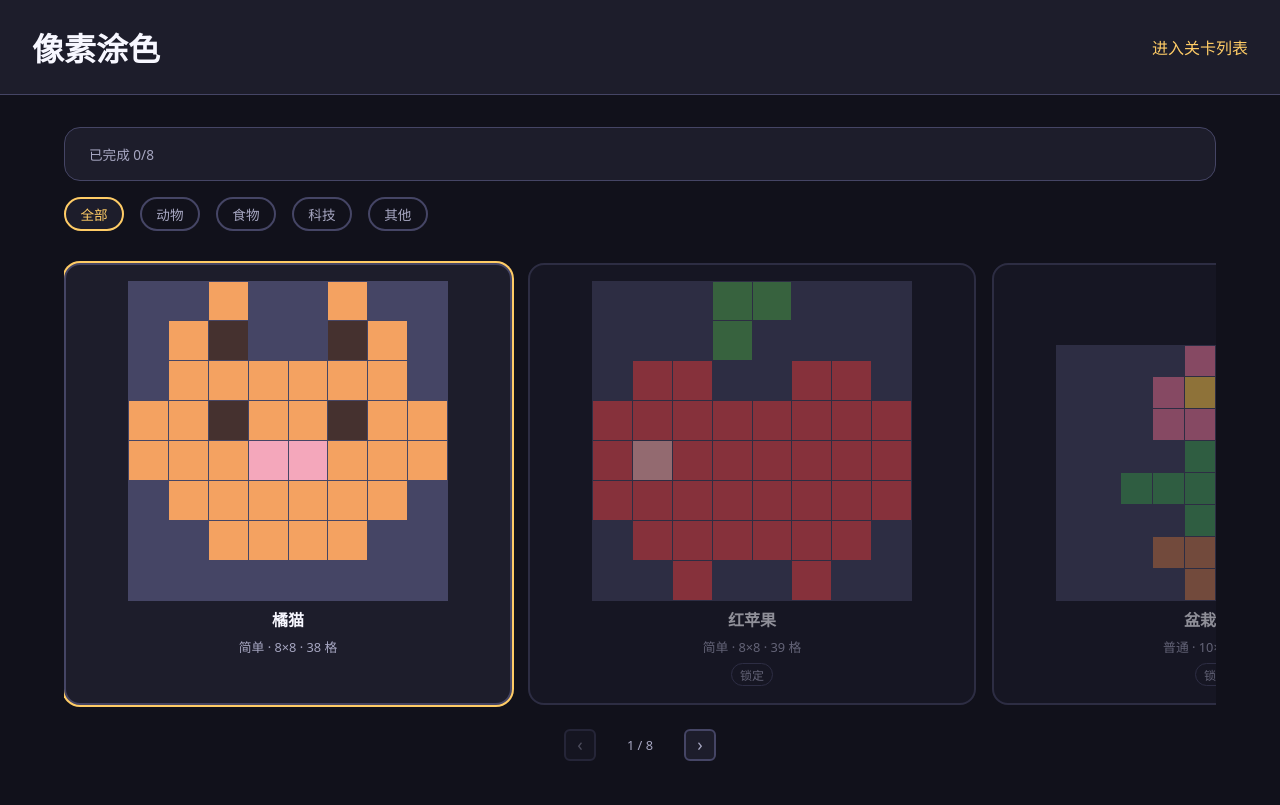
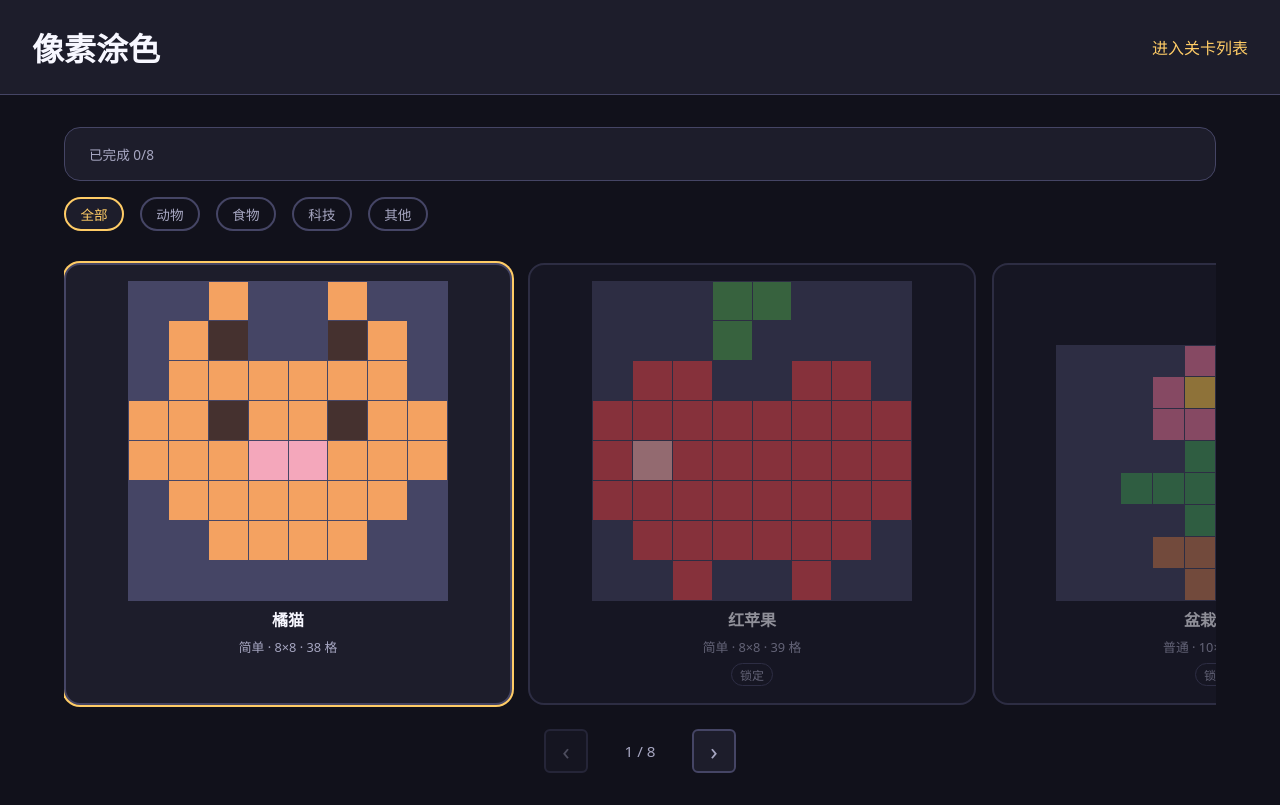
Before and after one commit to wangxilong123/PixelPainting, a Vue app: page /levels in a window 1280 px wide. Built offline with nearby package versions, Linux system fonts and the light colour scheme.

Commit message:
style: 轮播控制条放大一档，尺寸收成三个变量

```diff
--- a/src/components/LevelCarousel.vue
+++ b/src/components/LevelCarousel.vue
@@ -232,6 +232,10 @@ onMounted(() => scrollToIndex(activeIndex.value, 'auto'))
 }
 
 .carousel-bar {
+  /* 控制条尺寸集中在这里调：按钮边长、按钮字号、位置计数字号 */
+  --step-size: 2.75rem;
+  --step-font: 1.5rem;
+  --position-font: 0.95rem;
   display: flex;
   align-items: center;
   justify-content: center;
@@ -239,14 +243,14 @@ onMounted(() => scrollToIndex(activeIndex.value, 'auto'))
 }
 
 .carousel-step {
-  width: 2rem;
-  height: 2rem;
+  width: var(--step-size);
+  height: var(--step-size);
   border: var(--border-pixel) solid var(--color-border);
   border-radius: var(--radius-sm);
   background: var(--color-surface);
   color: var(--color-text-muted);
   font: inherit;
-  font-size: 1.1rem;
+  font-size: var(--step-font);
   line-height: 1;
   cursor: pointer;
   transition: border-color var(--transition-fast), color var(--transition-fast);
@@ -263,9 +267,9 @@ onMounted(() => scrollToIndex(activeIndex.value, 'auto'))
 }
 
 .carousel-position {
-  min-width: 3.5rem;
+  min-width: 4.5rem;
   text-align: center;
-  font-size: 0.8rem;
+  font-size: var(--position-font);
   color: var(--color-text-muted);
   font-variant-numeric: tabular-nums;
 }
```
